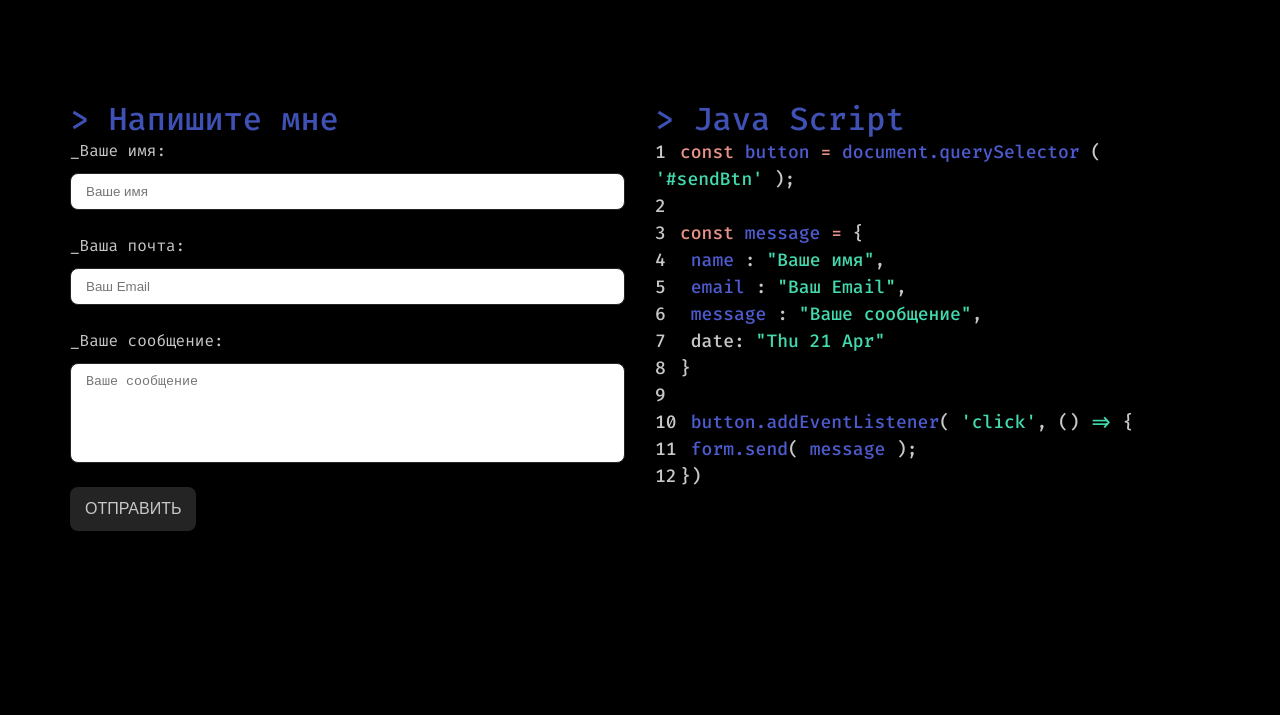
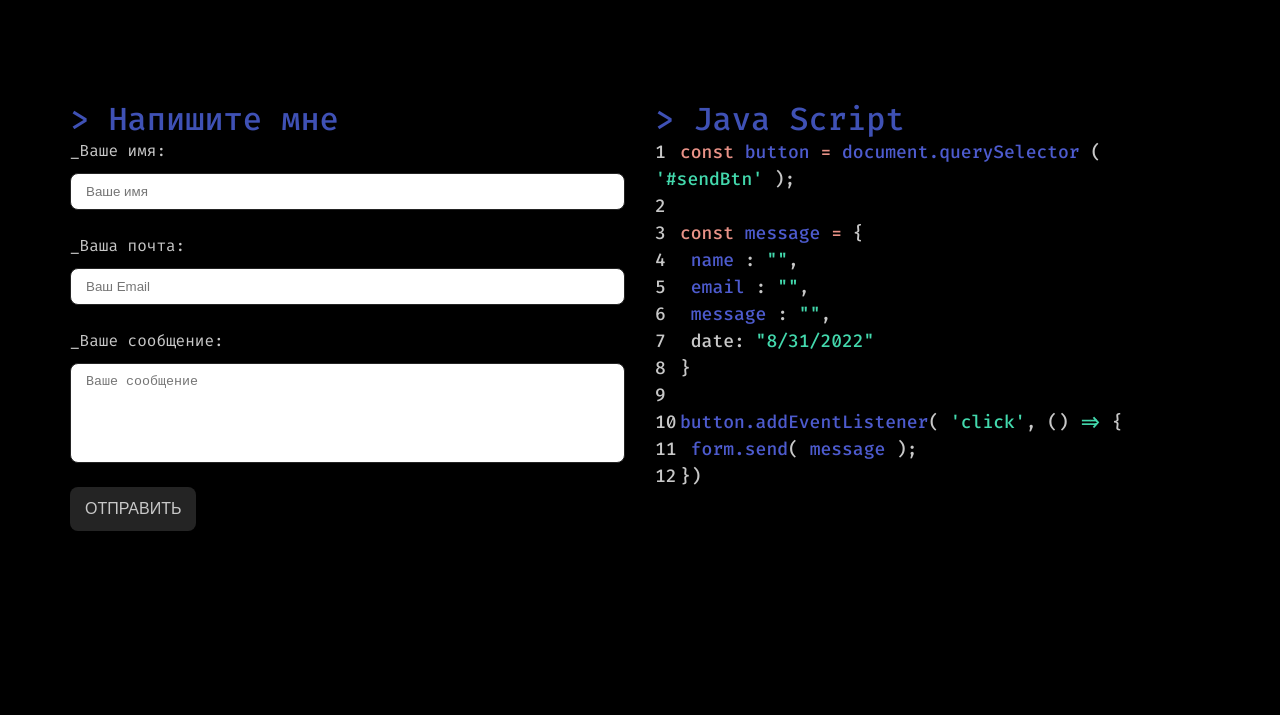
Before and after one commit to UglyGhoulChrist/portfolio, a plain HTML site: page src/index.html in a window 1280 px wide. Shown: the part 3361-4076 px from the top of the page. Drawn offline with nearby package versions, Linux system fonts and the light colour scheme.

Commit message:
Повтор кодапеределал на Vue

```diff
--- a/src/css/_popup.scss
+++ b/src/css/_popup.scss
@@ -8,7 +8,7 @@
     justify-items: center;
     gap: 30px;
     max-width: 500px;
-    border: 3px solid red;
+    border: 3px solid black;
     border-radius: 20px;
     background: #eee;
     padding: 20px;
@@ -22,15 +22,4 @@
     &__title {
         font-size: 1.2rem;
     }
-
-    // .popup__btn
-
-    &__btn {
-        border: 3px solid black;
-        border-radius: 10px;
-        background: blue;
-        padding: 10px 20px;
-        font-size: 1.2rem;
-        color: white;
-    }
 }
--- a/src/index.html
+++ b/src/index.html
@@ -162,19 +162,19 @@
                         <h2 class="form__subtitle" data-aos="fade-up">&gt; Напишите мне</h2>
                         <label for="name" class="form__subtext" data-aos="fade-up">_Ваше имя:</label>
                         <input class="form__input" maxlength="40" type="text" name="name" placeholder="Ваше имя"
-                            id="name">
+                        v-model="inputName">
                         <label for="email" class="form__subtext" data-aos="fade-up">_Ваша почта:</label>
                         <input class="form__input" maxlength="40" type="email" name="email" placeholder="Ваш Email"
-                            id="email">
+                        v-model="inputEmail">
                         <label for="message" class="form__subtext" data-aos="fade-up">_Ваше сообщение:</label>
                         <textarea class="form__input form__input_message" name="message" placeholder="Ваше сообщение"
-                            id="message"></textarea>
-                        <button id="contact-popup" type="submit" class="form__button"
+                        v-model="inputMessage"></textarea>
+                        <button id="contact-popup" type="button" class="form__button"
                             data-aos="fade-up">отправить</button>
                         <div class="contact-popup">
                             <div class="contact-popup__title">GitHubPages не поддерживает отправку формы, пишите в
                                 социальные сети.</div>
-                            <button tabindex="-1" id="contact-popup-close" class="contact-popup__btn">ЗАКРЫТЬ</button>
+                            <button type="button" tabindex="-1" id="contact-popup-close" class="form__button">ЗАКРЫТЬ</button>
                         </div>
                     </form>
                     <div class="code">
@@ -192,16 +192,16 @@
                                 </span><span class="pink">=
                                 </span>{</li>
                             <li class="code__item" data-aos="fade-up"><span class="violet"> name</span>
-                                : <span class="green">"<span id="resultName"></span>"</span>, </li>
+                                : <span class="green">"<span>{{inputName}}</span>"</span>, </li>
                             <li class="code__item" data-aos="fade-up">
                                 <span class="violet"> email</span>
-                                : <span class="green">"<span id="resultEmail"></span>"</span>,
+                                : <span class="green">"<span>{{inputEmail}}</span>"</span>,
                             </li>
                             <li class="code__item" data-aos="fade-up">
                                 <span class="violet"> message</span>
-                                : <span class="green">"<span id="resultMessage"></span>"</span>,
+                                : <span class="green">"<span>{{inputMessage}}</span>"</span>,
                             </li>
-                            <li class="code__item" data-aos="fade-up"> date: <span class="green">"Thu 21 Apr"</span>
+                            <li class="code__item" data-aos="fade-up"> date: <span class="green">"{{newDate}}"</span>
                             </li>
                             <li class="code__item" data-aos="fade-up">}</li>
                             <li class="code__item" data-aos="fade-up"></li>
--- a/src/js/script.js
+++ b/src/js/script.js
@@ -105,36 +105,42 @@ window.addEventListener("load", () => {
 
 
   // Повтор введённого кода в блоке с JavaScript
-  const myForm = document.forms.form;
-  const formName = myForm.name;
-  const formEmail = myForm.email;
-  const formMessage = myForm.message;
+  // const myForm = document.forms.form;
+  // const formName = myForm.name;
+  // const formEmail = myForm.email;
+  // const formMessage = myForm.message;
 
-  resultName = document.getElementById('resultName');
-  resultName.textContent = formName.placeholder;
-  resultEmail = document.getElementById('resultEmail');
-  resultEmail.textContent = formEmail.placeholder;
-  resultMessage = document.getElementById('resultMessage');
-  resultMessage.textContent = formMessage.placeholder;
+  // resultName = document.getElementById('resultName');
+  // resultName.textContent = formName.placeholder;
+  // resultEmail = document.getElementById('resultEmail');
+  // resultEmail.textContent = formEmail.placeholder;
+  // resultMessage = document.getElementById('resultMessage');
+  // resultMessage.textContent = formMessage.placeholder;
 
-  formName.oninput = function () {
-    resultName.textContent = formName.value;
-  };
-  formEmail.oninput = function () {
-    resultEmail.textContent = formEmail.value;
-  };
-  formMessage.oninput = function () {
-    resultMessage.textContent = formMessage.value;
-  };
+  // formName.oninput = function () {
+  //   resultName.textContent = formName.value;
+  // };
+  // formEmail.oninput = function () {
+  //   resultEmail.textContent = formEmail.value;
+  // };
+  // formMessage.oninput = function () {
+  //   resultMessage.textContent = formMessage.value;
+  // };
 
   // Попап при нажатии на форму всплывает один раз
-  // const myForm = document.forms.form;
+  const myForm = document.forms.form;
   const contactPopup = document.querySelector('.contact-popup');
 
   // При клике на форму всплывает попап и удаляется обработчик события
-  myForm.addEventListener('click', toggleClass, { "once": true, });
+  myForm.addEventListener('click',
+    toggleClass, { "once": true, }
+    // e.preventDefault();
+  );
   // При клике на попап убирается попап и удаляется обработчик события
-  contactPopup.addEventListener('click', toggleClass, { "once": true, });
+  contactPopup.addEventListener('click',
+    toggleClass, { "once": true, }
+    // e.preventDefault();
+  );
 
   function toggleClass() {
     contactPopup.classList.toggle('_active-contact-popup');
--- a/src/js/scriptVue.js
+++ b/src/js/scriptVue.js
@@ -35,3 +35,15 @@ Vue.createApp({
     methods: {
     },
 }).mount('#about-text');
+
+// Повтор введённого кода в блоке с JavaScript
+Vue.createApp({
+    data() {
+      return {
+        inputName: '',
+        inputEmail: '',
+        inputMessage: '',
+        newDate: new Date().toLocaleDateString(),
+      }
+    }
+  }).mount('#contact')
```
Also changed, not shown: src/css/style.css, 1 other file.
